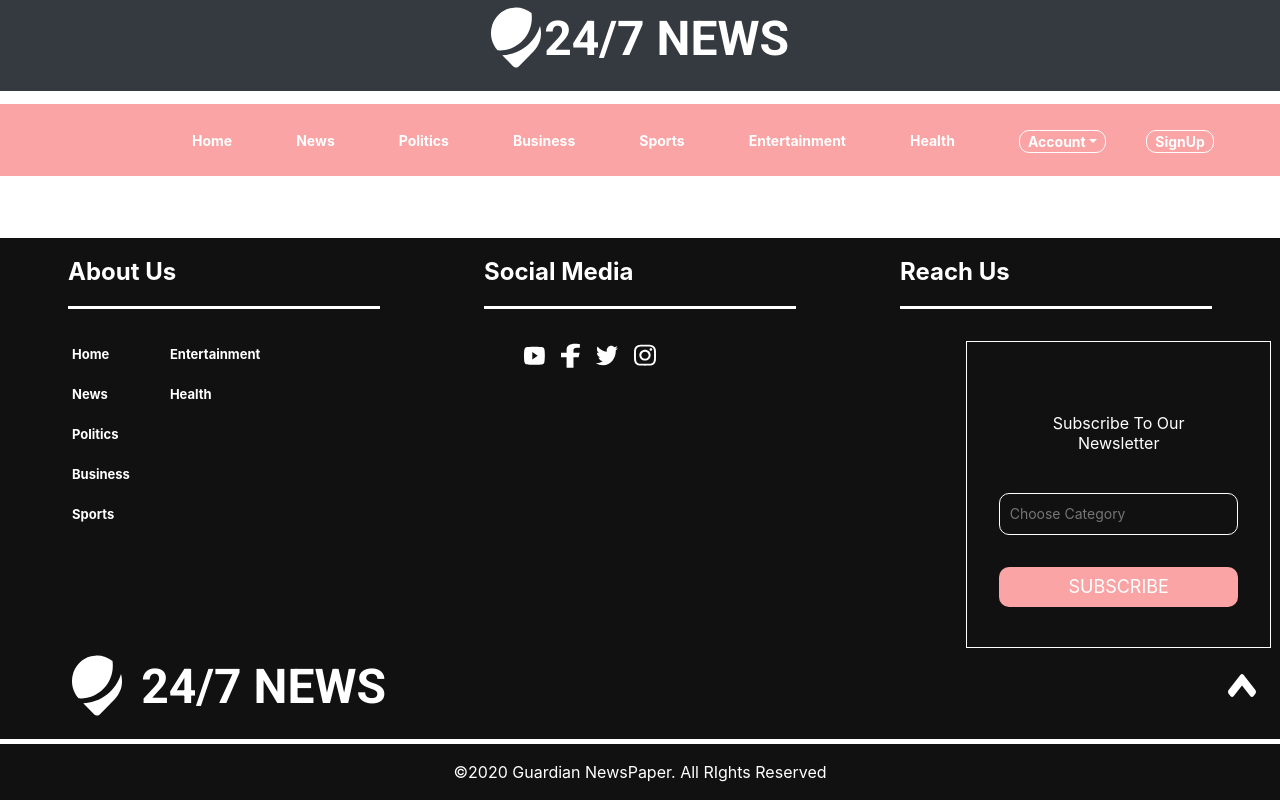
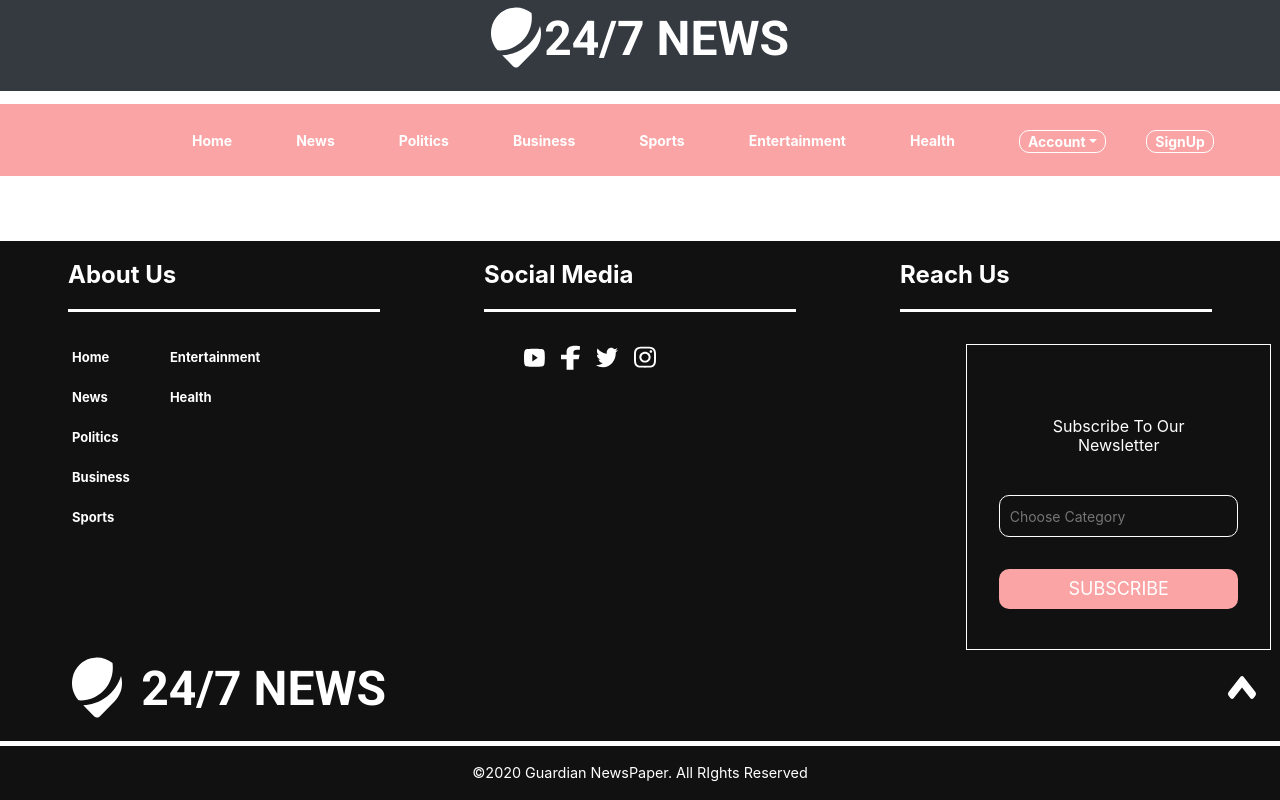
Before and after one commit to olufunke1011/2-4-7-news-blog, an Angular app: page /footer in a window 1280 px wide. Built offline with nearby package versions, Linux system fonts and the light colour scheme.

Commit message:
editing footer

```diff
--- a/src/app/footer/footer.component.css
+++ b/src/app/footer/footer.component.css
@@ -113,4 +113,6 @@ input {
     margin: 1rem 0 1rem 0;
     text-align: center;
     color: #ffffff;
+    font-size: .9rem;
+    font-weight: 400;
 }
```
